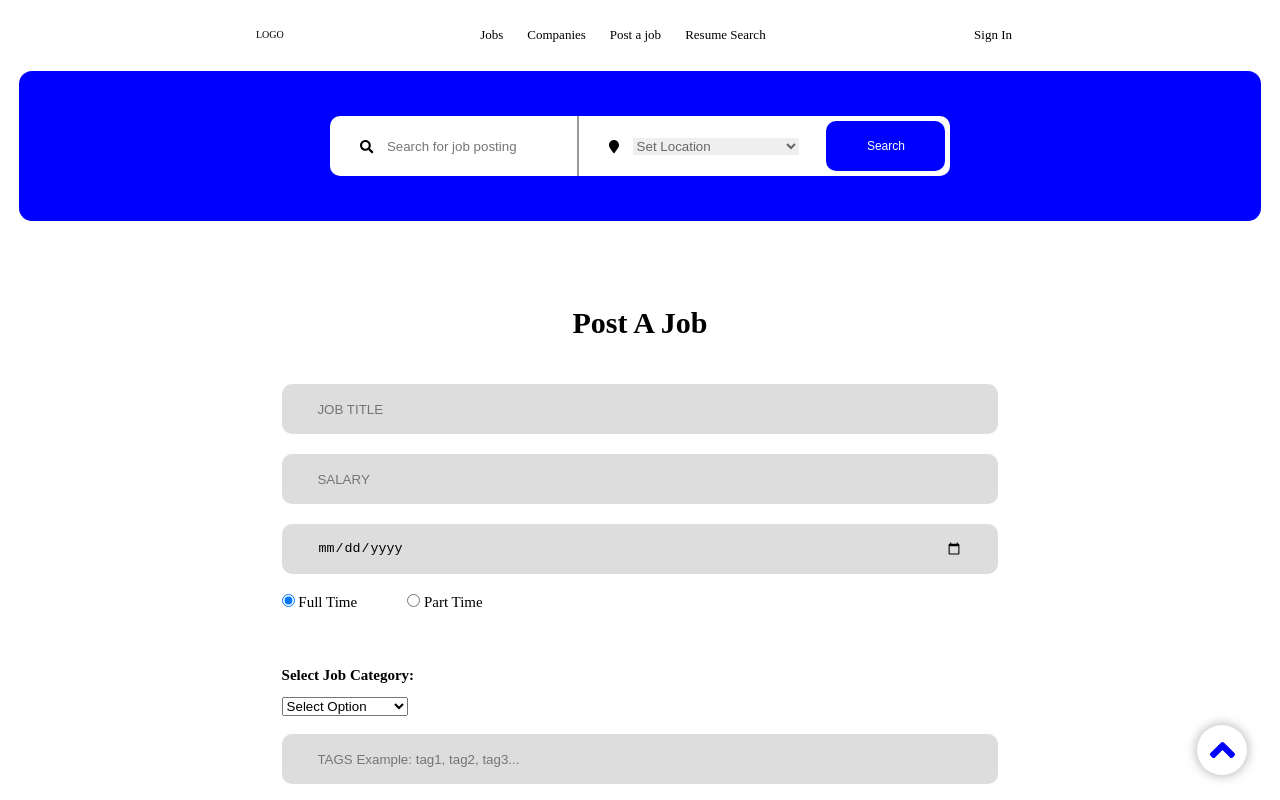
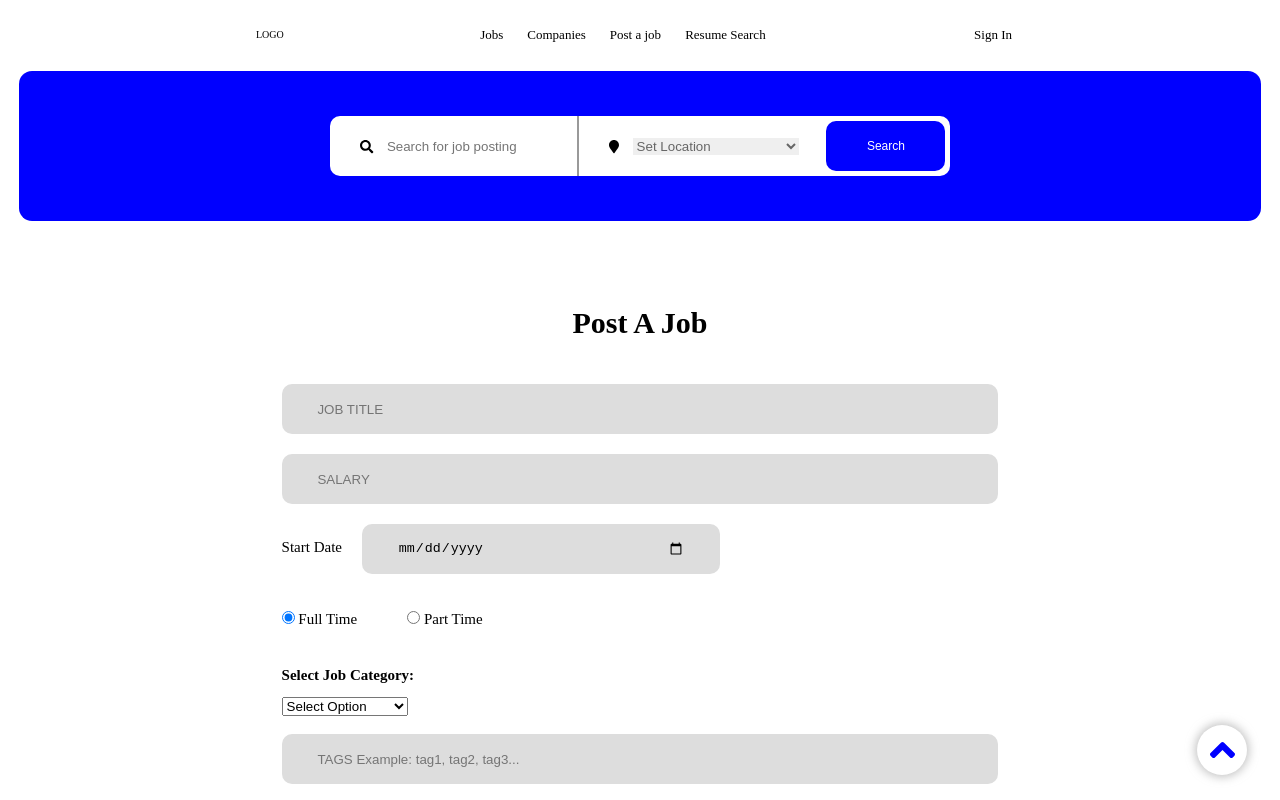
Before and after one commit to VektorTech/job-board, a Next.js app: page /PostJob/PostJob in a window 1280 px wide. Shown: the top 800 px of the page. Built offline with nearby package versions, Linux system fonts and the light colour scheme.

Commit message:
postjob form fix

```diff
--- a/pages/PostJob/PostJob.jsx
+++ b/pages/PostJob/PostJob.jsx
@@ -40,10 +40,22 @@ const PostJob = () => {
             <Heading center size='lg' bottom="5rem">Post A Job</Heading>
             <InputContainer> <InputText name='title' placeholder="JOB TITLE" /> </InputContainer>
             <InputContainer> <InputText name='salary' placeholder="SALARY" /> </InputContainer>
-            <InputContainer> <InputText type='date' name='start' min={new Date((8.64e+7*5)+Date.now()).toISOString().split('T')[0]} /> </InputContainer>
 
             <InputContainer>
-            <label style={{fontSize:'1.5rem',}}><input type='radio' value='Full' name='time' defaultChecked /> Full Time</label>
+                <label style={{fontSize:'1.5rem'}}>
+                Start Date
+                <InputText
+                    required
+                    style={{width:'50%', marginLeft:'2rem'}}
+                    type='date' name='start'
+                    min={new Date((8.64e+7*5)+Date.now())
+                        .toISOString()
+                        .split('T')[0]} />
+                </label>
+            </InputContainer>
+
+            <InputContainer style={{lineHeight:'5rem'}}>
+            <label style={{fontSize:'1.5rem'}}><input type='radio' value='Full' name='time' defaultChecked /> Full Time</label>
             <label style={{fontSize:'1.5rem',marginLeft:'5rem'}}><input type='radio' value='Part' name='time' /> Part Time</label>
             </InputContainer>
 
```
